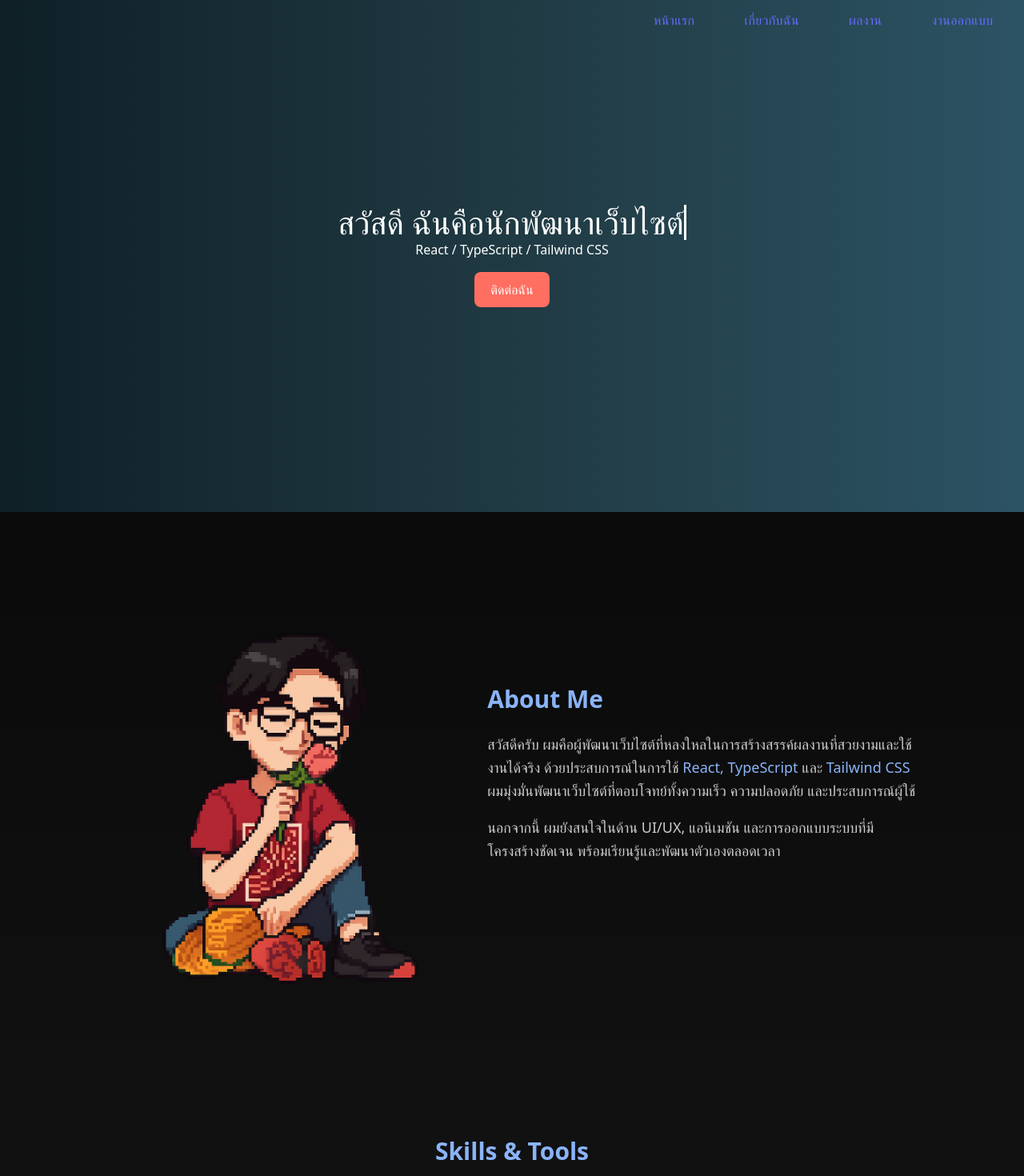
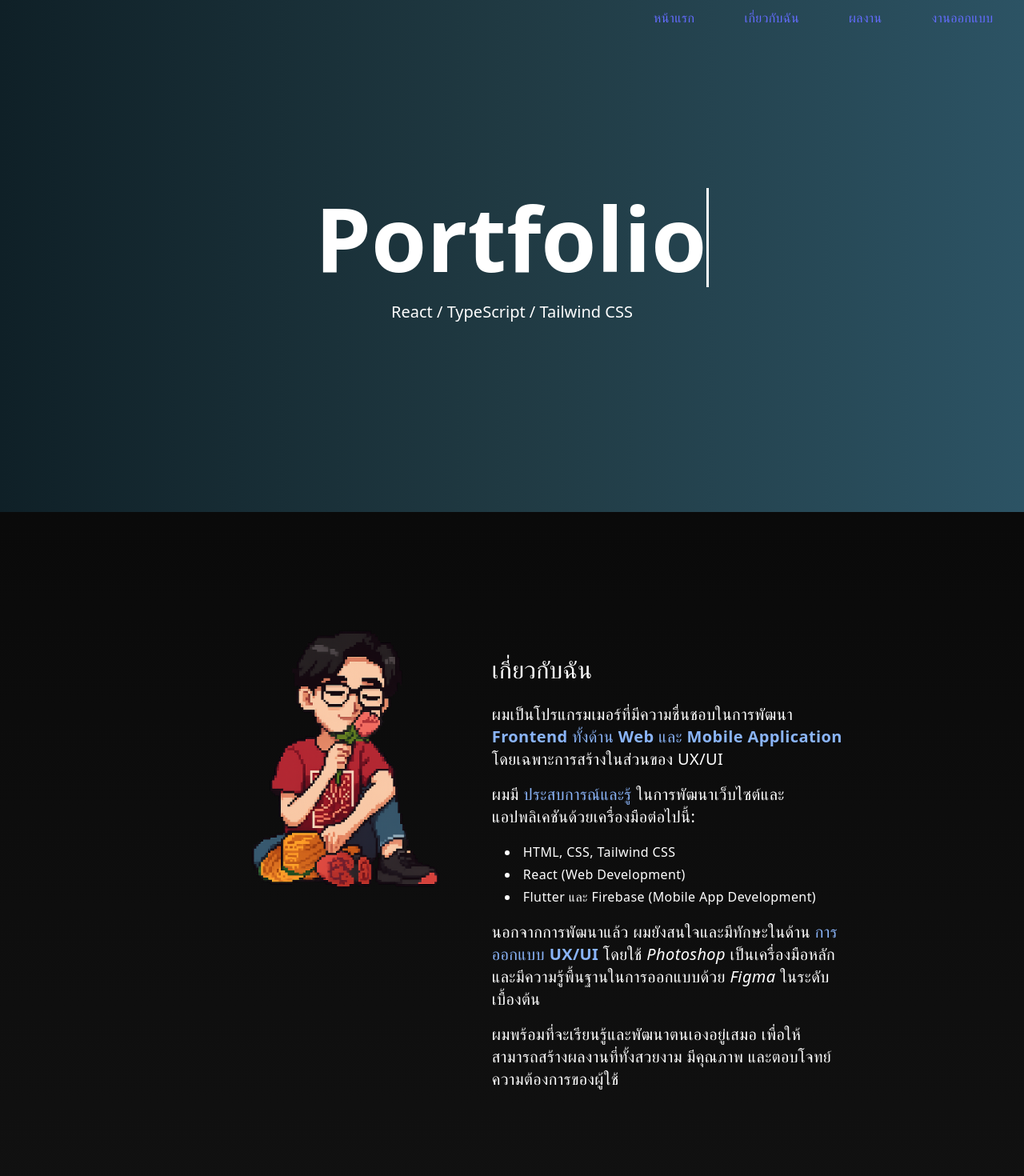
Before and after one commit to Kiguni001/my-portfolio, a React (Vite) app: page / in a window 1280 px wide. Shown: the top 1470 px of the page at 80% size. Built offline with nearby package versions, Linux system fonts and the light colour scheme.

Commit message:
ใกล้เสร็จ

```diff
--- a/src/banner/Banner.css
+++ b/src/banner/Banner.css
@@ -9,16 +9,17 @@
 }
 
 .content {
-  animation: fadeIn 1s ease-in-out;
+  animation: slideFadeIn 1s ease-in-out;
 }
 
 .typewriter {
   overflow: hidden;
   white-space: nowrap;
   border-right: 3px solid #fff;
-  animation: typing 3s steps(30), blink 0.75s step-end infinite;
-  font-size: 2.5rem;
-  max-width: 90vw;
+  animation: typing 2.6s steps(30), blink 0.75s step-end infinite;
+  font-size: 7rem;
+  font-weight: 800;
+  max-width: 105vw;
 }
 
 @keyframes typing {
@@ -40,10 +41,11 @@
   }
 }
 
-@keyframes fadeIn {
+/* เอฟเฟกต์ไหลลง */
+@keyframes slideFadeIn {
   from {
     opacity: 0;
-    transform: translateY(10px);
+    transform: translateY(-50px);
   }
   to {
     opacity: 1;
@@ -51,19 +53,11 @@
   }
 }
 
-.btn {
+p {
   margin-top: 1rem;
-  padding: 10px 20px;
-  font-size: 1rem;
-  border: none;
-  background: #ff6f61;
-  color: white;
-  border-radius: 8px;
-  cursor: pointer;
-  transition: transform 0.2s ease;
+  font-size: 1.25rem;
+  font-weight: 500;
+  animation: slideFadeIn 1.5s ease-in-out;
 }
 
-.btn:hover {
-  transform: scale(1.05);
-  background: #ff3d3d;
-}
+/* ปุ่มถูกลบออก */
--- a/src/banner/Banner.tsx
+++ b/src/banner/Banner.tsx
@@ -6,9 +6,8 @@ const HeroBanner: React.FC = () => {
     <section id="home">
       <div className="hero-banner">
         <div className="content">
-          <h1 className="typewriter">สวัสดี ฉันคือนักพัฒนาเว็บไซต์</h1>
+          <h1 className="typewriter">Portfolio</h1>
           <p>React / TypeScript / Tailwind CSS</p>
-          <button className="btn">ติดต่อฉัน</button>
         </div>
       </div>
     </section>
--- a/src/components/AboutSection.tsx
+++ b/src/components/AboutSection.tsx
@@ -4,28 +4,51 @@ const AboutSection = () => {
       id="about"
       className="py-35 px-6 bg-gradient-to-b from-[#0a0a0a] to-[#111111] text-white"
     >
-      <div className="max-w-5xl mx-auto flex flex-col md:flex-row items-center md:items-start gap-[2%]">
-        <div className="w-full md:w-[45%] flex-shrink-0">
-          <img src="/images/me.png" alt="Me" className="w-full h-auto   " />
+      <div className=" max-w-[68%] mx-auto flex flex-col md:flex-row items-center md:items-start gap-[2%]">
+        <div className="w-full md:w-[45%] flex-shrink-0 ">
+          <img
+            src="/images/me.png"
+            alt="Me"
+            className="w-[90%] h-auto  justify-self-end
+ "
+          />
         </div>
 
-        <div className="text-center md:text-left">
-          <h2 className="pt-[14%] text-3xl font-bold text-[#8ab4f8] mb-6">
-            About Me
+        <div className="max-w-4xl mx-auto text-base leading-7 tracking-wide pt-[2%]">
+          <h2 className="text-2xl md:text-3xl font-bold mb-6 text-[#ffffff] pt-[5%]">
+            เกี่ยวกับฉัน
           </h2>
-          <p className="text-lg text-[#cccccc] leading-relaxed">
-            สวัสดีครับ
-            ผมคือผู้พัฒนาเว็บไซต์ที่หลงใหลในการสร้างสรรค์ผลงานที่สวยงามและใช้งานได้จริง
-            ด้วยประสบการณ์ในการใช้{" "}
-            <span className="text-[#8ab4f8]">React, TypeScript</span> และ
-            <span className="text-[#8ab4f8]"> Tailwind CSS</span>{" "}
-            ผมมุ่งมั่นพัฒนาเว็บไซต์ที่ตอบโจทย์ทั้งความเร็ว ความปลอดภัย
-            และประสบการณ์ผู้ใช้
+          <p>
+            ผมเป็นโปรแกรมเมอร์ที่มีความชื่นชอบในการพัฒนา{" "}
+            <strong className="text-[#8ab4f8]">
+              Frontend ทั้งด้าน Web และ Mobile Application
+            </strong>{" "}
+            โดยเฉพาะการสร้างในส่วนของ UX/UI
           </p>
-          <p className="text-lg text-[#cccccc] mt-4 leading-relaxed">
-            นอกจากนี้ ผมยังสนใจในด้าน UI/UX, แอนิเมชัน
-            และการออกแบบระบบที่มีโครงสร้างชัดเจน
-            พร้อมเรียนรู้และพัฒนาตัวเองตลอดเวลา
+
+          <p className="mt-4">
+            ผมมี <strong className="text-[#8ab4f8]">ประสบการณ์และรู้</strong>{" "}
+            ในการพัฒนาเว็บไซต์และแอปพลิเคชันด้วยเครื่องมือต่อไปนี้:
+          </p>
+
+          <ul className="list-disc list-inside mt-4 ml-4">
+            <li>HTML, CSS, Tailwind CSS</li>
+            <li>React (Web Development)</li>
+            <li>Flutter และ Firebase (Mobile App Development)</li>
+          </ul>
+
+          <p className="mt-4">
+            นอกจากการพัฒนาแล้ว ผมยังสนใจและมีทักษะในด้าน{" "}
+            <strong className="text-[#8ab4f8]">การออกแบบ UX/UI</strong> โดยใช้{" "}
+            <span className="italic">Photoshop</span> เป็นเครื่องมือหลัก
+            และมีความรู้พื้นฐานในการออกแบบด้วย{" "}
+            <span className="italic">Figma</span> ในระดับเบื้องต้น
+          </p>
+
+          <p className="mt-4">
+            ผมพร้อมที่จะเรียนรู้และพัฒนาตนเองอยู่เสมอ
+            เพื่อให้สามารถสร้างผลงานที่ทั้งสวยงาม มีคุณภาพ
+            และตอบโจทย์ความต้องการของผู้ใช้
           </p>
         </div>
       </div>
--- a/src/components/ContactSection.tsx
+++ b/src/components/ContactSection.tsx
@@ -7,30 +7,19 @@ import {
 
 const ContactSection = () => {
   return (
-    <footer className="bg-[#0f0f0f] text-white pt-16 pb-8 px-6 relative border-t border-[#2e5aac]">
+    <footer className="bg-[#0f0f0f] text-white pt-[2%] pb-8 px-6 relative border-t border-[#2e5aac]">
       <div className="max-w-6xl mx-auto grid md:grid-cols-3 gap-10 text-center md:text-left">
         {/* Left */}
         <div>
-          <h2 className="text-2xl font-bold text-[#8ab4f8] mb-4">Do_TaRart</h2>
-          <p className="text-gray-400">
-            เว็บไซต์ Portfolio ของฉัน <br />
-            พัฒนาและออกแบบด้วยความรักในเทคโนโลยี 💙
-          </p>
-        </div>
-
-        {/* Center */}
-        <div>
-          <h3 className="text-xl font-semibold text-[#8ab4f8] mb-4">ติดต่อ</h3>
-          <p className="text-gray-400">อีเมล: your@email.com</p>
-          <p className="text-gray-400">โทร: 012-345-6789</p>
+          <h2 className="text-4xl font-bold text-[#ffffff] mb-4">Portfolio</h2>
         </div>
 
         {/* Right */}
         <div>
           <h3 className="text-xl font-semibold text-[#8ab4f8] mb-4">
-            ติดตามฉัน
+            ติดต่อฉัน
           </h3>
-          <div className="flex justify-center md:justify-start gap-4">
+          <div className="flex justify-center md:justify-start gap-6">
             <a
               href="#"
               className="p-2 bg-[#1a1a1a] rounded-full text-[#8ab4f8] hover:bg-[#2e5aac] transition"
@@ -57,10 +46,14 @@ const ContactSection = () => {
             </a>
           </div>
         </div>
-      </div>
+        {/* Center */}
+        <div>
+          <h3 className="text-xl font-semibold text-[#8ab4f8] mb-4">
+            โทรศัพท์
+          </h3>
 
-      <div className="text-center text-gray-500 mt-12 text-sm">
-        © {new Date().getFullYear()} Do_TaRart. All rights reserved.
+          <p className="text-gray-400">095-505-5823</p>
+        </div>
       </div>
     </footer>
   );
--- a/src/components/ProjectShowcase.tsx
+++ b/src/components/ProjectShowcase.tsx
@@ -58,7 +58,7 @@ const ProjectShowcase = () => {
   return (
     <section id="design">
       <div className="text-center w-full px-4 md:px-10 py-10 bg-[#111] pb-0">
-        <h2 className="text-3xl md:text-4xl font-bold text-[#8ab4f8] ">
+        <h2 className="text-3xl md:text-4xl font-bold text-[#ffffff] ">
           ผลงานออกแบบเว็บไซต์
         </h2>
       </div>
--- a/src/components/ProjectsSection.tsx
+++ b/src/components/ProjectsSection.tsx
@@ -140,7 +140,7 @@ const ProjectsSection = () => {
       id="projects"
       className="py-16 px-6 bg-[#333] dark:bg-[#111] text-white"
     >
-      <h2 className="text-3xl font-bold text-center mb-12 text-[#8ab4f8]">
+      <h2 className="text-3xl font-bold text-center mb-12 text-[#ffffff]">
         Projects
       </h2>
       <div className="grid gap-10 md:grid-cols-2 lg:grid-cols-3 max-w-7xl mx-auto">
--- a/src/components/SkillsSection.tsx
+++ b/src/components/SkillsSection.tsx
@@ -10,7 +10,7 @@ const SkillsSection = () => {
     <section className="relative bg-[#111111] py-10 px-6 text-white">
       {/* หัวข้อหลัก */}
       <div className="max-w-5xl mx-auto">
-        <h2 className="text-3xl font-bold mb-6 text-center text-[#8ab4f8]">
+        <h2 className="text-3xl font-bold mb-6 text-center text-[#ffffff]">
           Skills & Tools
         </h2>
 
--- a/src/components/WhyChooseMe.tsx
+++ b/src/components/WhyChooseMe.tsx
@@ -11,9 +11,12 @@ const highlights = [
 
 const WhyChooseMe = () => {
   return (
-    <section className="bg-[#111111] text-white py-10 px-6 pt-10" id="why-me">
+    <section
+      className="bg-[#111111] text-white py-5 px-5 pt-[3%] pb-[7%]"
+      id="why-me"
+    >
       <div className="max-w-4xl mx-auto text-center">
-        <h2 className="text-3xl md:text-4xl font-bold text-[#8ab4f8] mb-8">
+        <h2 className="text-3xl md:text-4xl font-bold text-[#9760ff] mb-10">
           ประสบการณ์การออกแบบเว็บไซต์
         </h2>
         <ul className="text-left space-y-4">
--- a/src/navbar/Navbar.tsx
+++ b/src/navbar/Navbar.tsx
@@ -20,7 +20,7 @@ const Navbar: React.FC = () => {
       }`}
     >
       <div>
-        <ul className="flex justify-end pr-[3%] pl-0 pt-[1%] pb-[1%] gap-[5%]">
+        <ul className="flex justify-end pr-[3%] pl-0 pt-[10px] pb-[10px] gap-[5%]">
           <li>
             <a
               href="#home"
```
